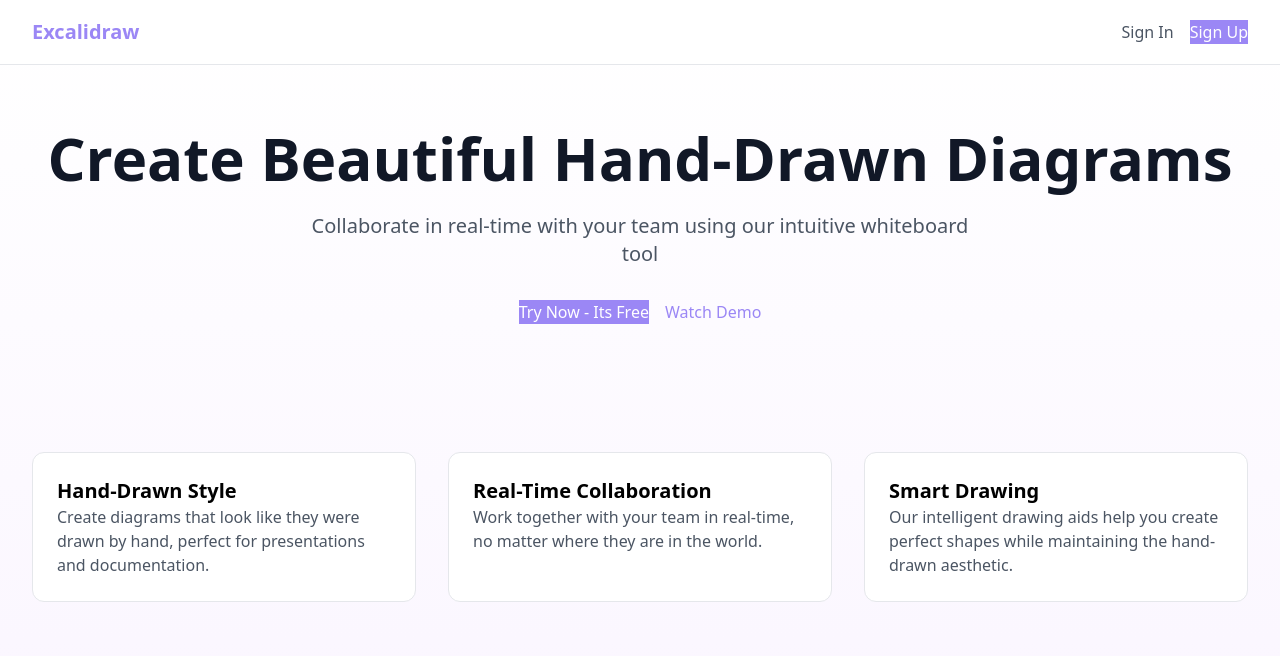
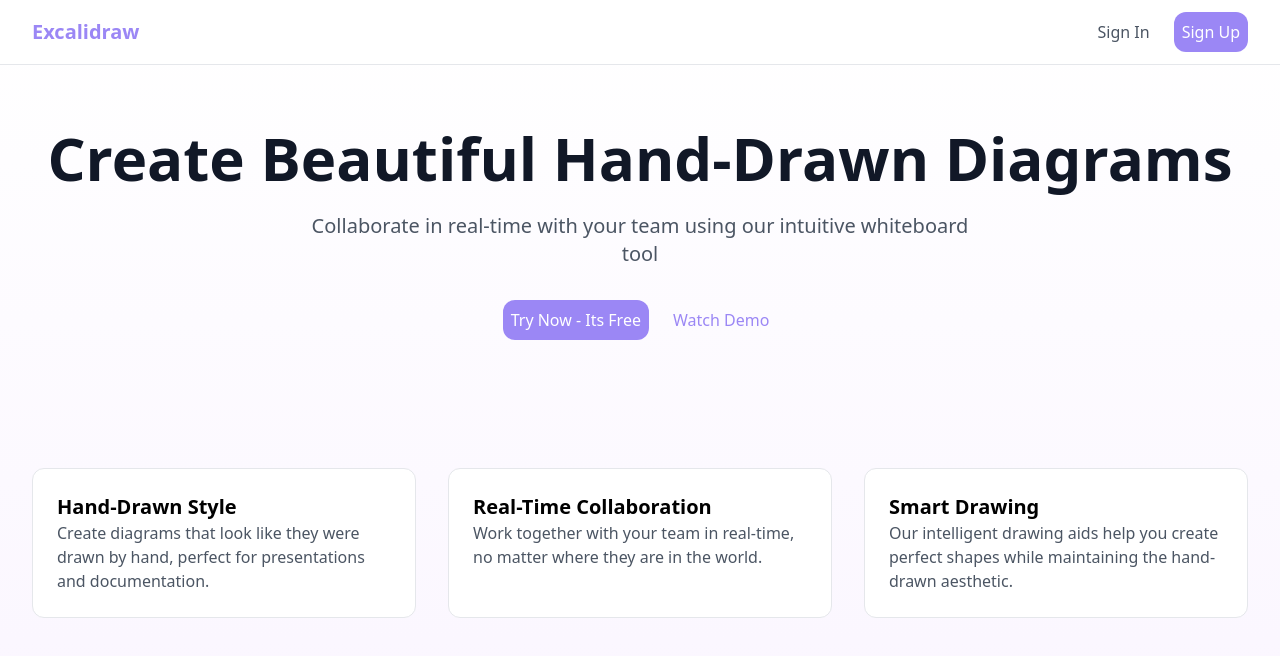
Before and after one commit to Sameer2748/Excalidraw, a Next.js app in the folder apps/web/: page / in a window 1280 px wide. Shown: the top 656 px of the page. Built offline with nearby package versions, Linux system fonts and the light colour scheme.

Commit message:
added frontend url i backend in ec2

```diff
--- a/apps/web/app/config.ts
+++ b/apps/web/app/config.ts
@@ -1,2 +1,4 @@
-export const Backend_url = "http://localhost:8083/api/v1";
-export const WS_URL = "http://localhost:8082";
+// export const Backend_url = "http://localhost:8083/api/v1";
+// export const WS_URL = "http://localhost:8082";
+export const Backend_url = "https://excalbnd.100xsam.store/api/v1";
+export const WS_URL = "https://excalws.100xsam.store";
--- a/apps/web/app/page.tsx
+++ b/apps/web/app/page.tsx
@@ -17,10 +17,10 @@ const Index = (): JSX.Element => {
             whiteboard tool
           </p>
           <div className="flex gap-4 justify-center animate-fade-up">
-            <button className="bg-primary hover:bg-primary-hover text-white">
+            <button className="bg-primary hover:bg-primary-hover text-white p-2 rounded-xl">
               Try Now - Its Free
             </button>
-            <button className="border-primary text-primary hover:bg-primary/10">
+            <button className="border-primary text-primary hover:bg-primary/10 p-2 rounded-xl">
               Watch Demo
             </button>
           </div>
--- a/apps/web/components/Navbar.tsx
+++ b/apps/web/components/Navbar.tsx
@@ -12,13 +12,13 @@ const Navbar = (): JSX.Element => {
           </div>
           <div className="flex items-center gap-4">
             <button
-              className="text-gray-600 hover:text-primary"
+              className="text-gray-600 hover:text-primary p-2 rounded-xl"
               onClick={() => Router.push("/signIn")}
             >
               Sign In
             </button>
             <button
-              className="bg-primary hover:bg-primary-hover text-white"
+              className="bg-primary hover:bg-primary-hover text-white p-2 rounded-xl"
               onClick={() => Router.push("/signUp")}
             >
               Sign Up
```
